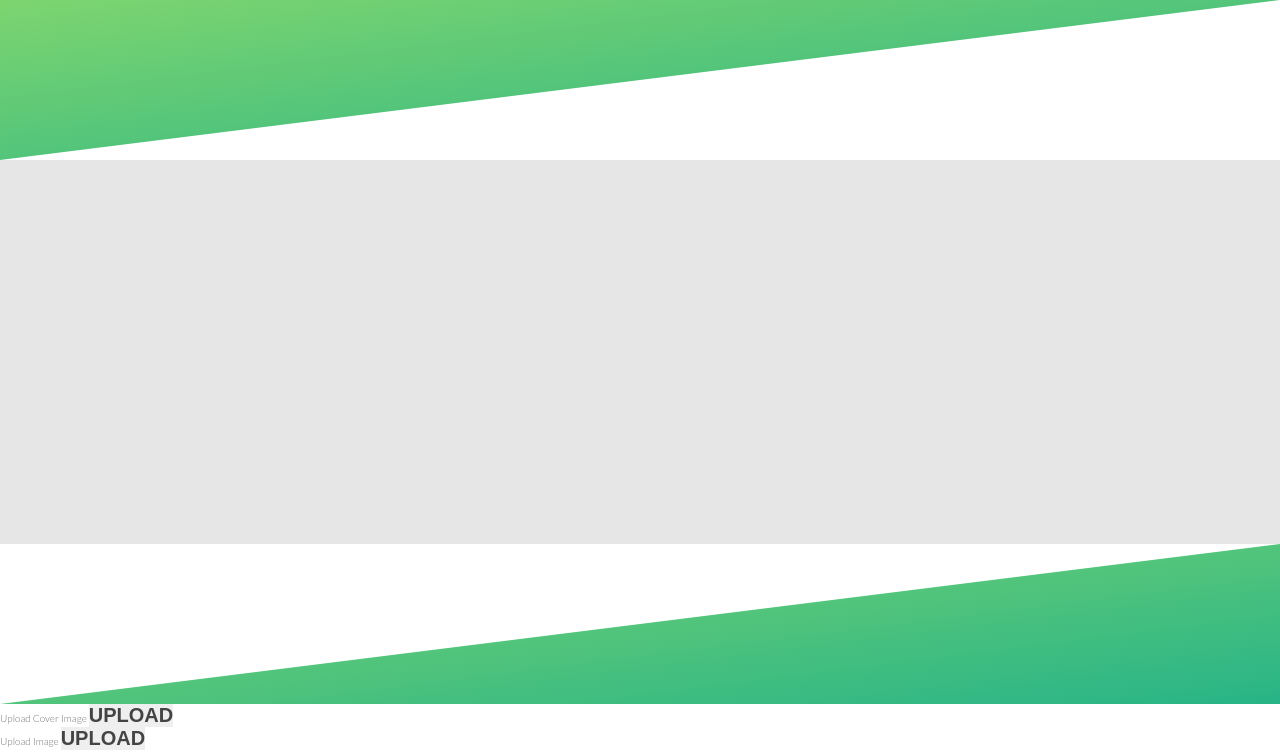
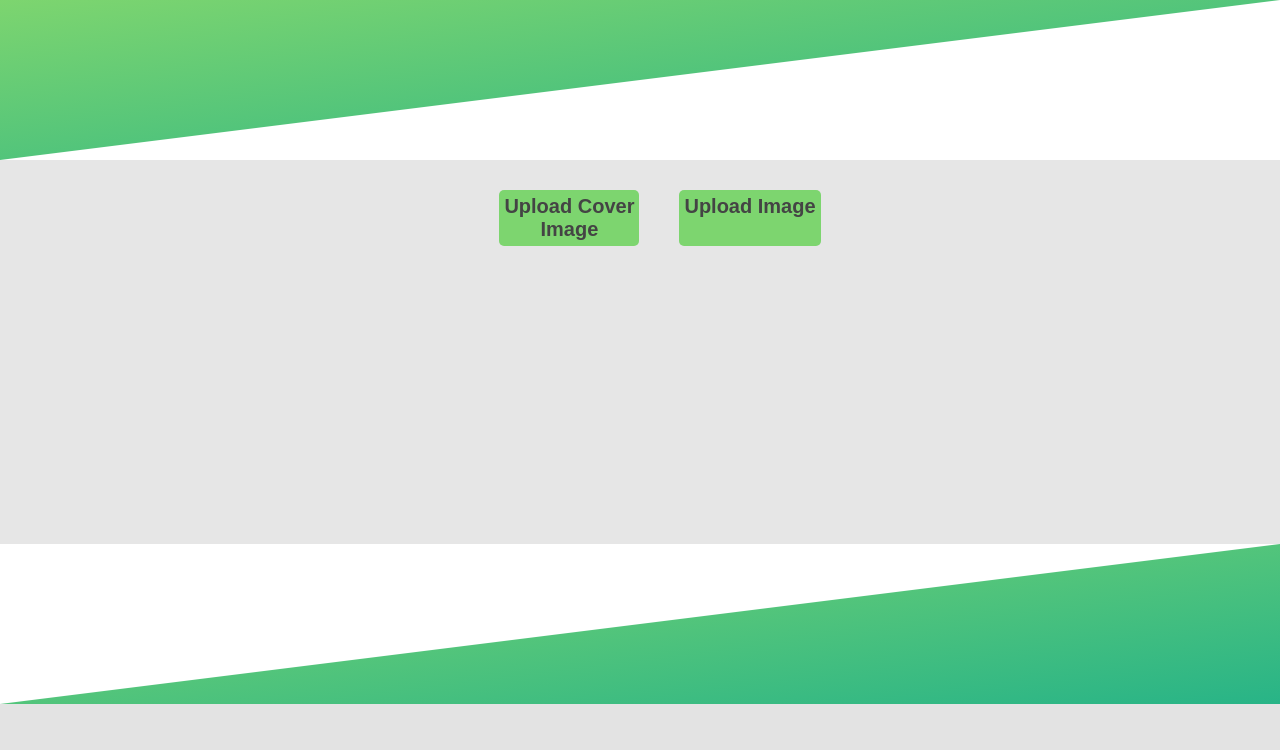
Before and after one commit to guzoTour/guzo, a PHP site: page /guzo/view/admin/editTour.php in a window 1280 px wide. Shown: the part 96-846 px from the top of the page. After the commit the page ends 800 px from the top, so only its background shows below. Run offline with PHP 8.4, Linux system fonts and the light colour scheme; data comes from the database, SQL or seed files in the repository; data that the repository does not hold is empty; some libraries are stand-ins or nearby versions.

Commit message:
image upload

```diff
--- a/view/admin/editTour.php
+++ b/view/admin/editTour.php
@@ -179,31 +179,40 @@
             }
 
             ?>
+            <div class="uploadImage">
+
+<div class="form1">
+    <form  method="POST" action="#" enctype="multipart/form-data" id = "photo">
+      <input type="file" name="uploadfile"  id = "fileupload1" style = "display:none"value="" required/>
+
+      <div>
+          <button class="imbtn" type="submit" name="upload" value ="true" id = "filee" onclick = "diplayImageForm('filee')" >Upload Cover <br> Image</button>
+        </div>
+        <div>
+          <button class="imbtn" type="submit" name="upload1" value ="true" style = "display:none" id = "filebtn1" >Submit Cover</button>
+        </div>
+  </form>
+  </div>
+  <div class="form2">
+
+
+  <form  method="POST" action="#" enctype="multipart/form-data" id = "photo">
+      <input type="file" name="uploadfile"  id = "fileupload2" style = "display:none"value="" required/>
+
+      <div>
+          <button class="imbtn" type="submit" name="upload" value ="true" id = "fileee" onclick = "diplayImageForm('fileee')" >Upload Image</button>
+        </div>
+        <div>
+          <button class="imbtn" type="submit" name="upload2" value ="true" style = "display:none" id = "filebtn2" >Submit Image</button>
+        </div>
+  </form>
+</div>
+  </div>
         </div>
         <div>
     </div>
     <div class="section-reviewss"></div>
 
-    <form  method="POST" action="#" enctype="multipart/form-data" id = "photo">
-      <input type="file" name="uploadfile"  id = "fileupload1" style = "display:none"value="" required/>
-
-      <div>Upload Cover Image
-          <button type="submit" name="upload" value ="true" id = "filee" onclick = "diplayImageForm('filee')" >UPLOAD</button>
-        </div>
-        <div>
-          <button type="submit" name="upload1" value ="true" style = "display:none" id = "filebtn1" >Submit</button>
-        </div>
-  </form>
-  <form  method="POST" action="#" enctype="multipart/form-data" id = "photo">
-      <input type="file" name="uploadfile"  id = "fileupload2" style = "display:none"value="" required/>
-
-      <div> Upload Image
-          <button type="submit" name="upload" value ="true" id = "fileee" onclick = "diplayImageForm('fileee')" >UPLOAD</button>
-        </div>
-        <div>
-          <button type="submit" name="upload2" value ="true" style = "display:none" id = "filebtn2" >Submit</button>
-        </div>
-  </form>
   <script>
      function diplayImageForm(id){
     document.getElementById(id).style.display = "none";
@@ -226,6 +235,25 @@
 #summary{
 width: 00px;
 height: 200px;
+
+}
+.uploadImage{
+display: flex;
+margin-top: 30px;
+
+}
+
+.imbtn{
+    background-color:#7dd56f;
+
+}
+
+.form2, .form1{
+  margin-left: 40px;
+  padding: 5px;
+  border-radius: 5px;
+  background-color:#7dd56f;
+
 
 }
 .mainTour{
```
